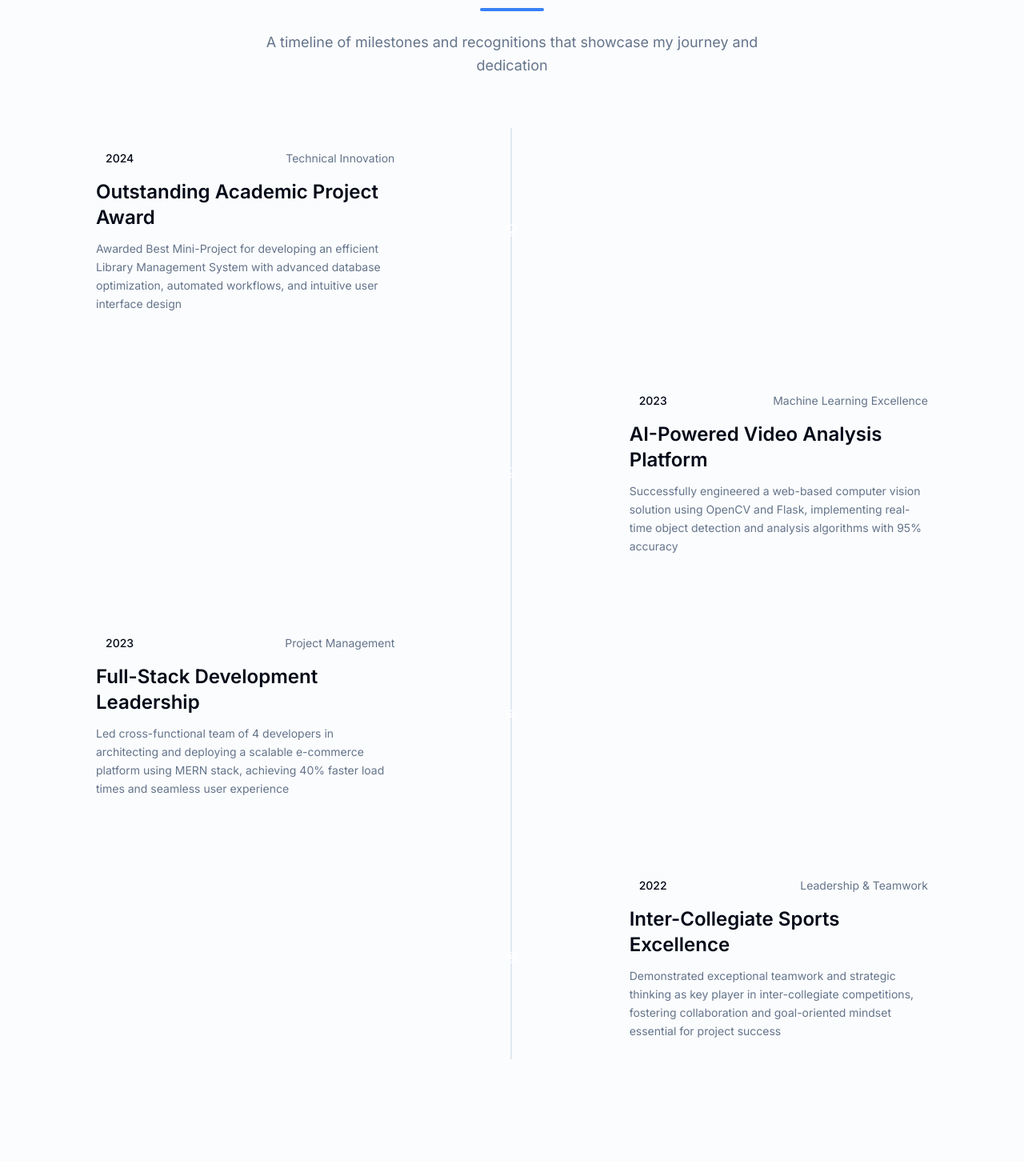
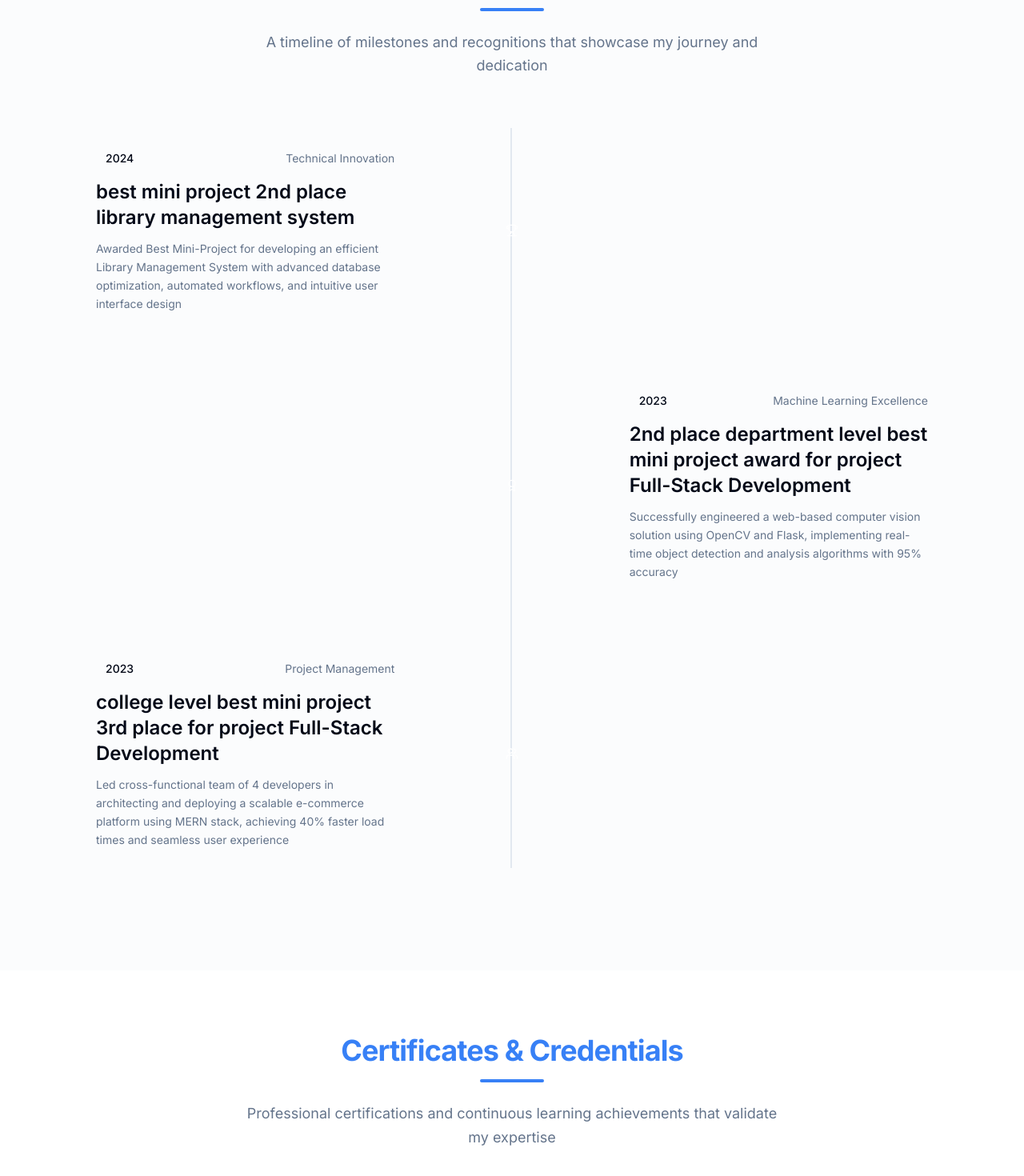
Before and after one commit to m-tanusree-reddy/tanusree-portfolio, a React (Vite) app: page / in a window 1280 px wide. Shown: the part 4325-5795 px from the top of the page at 80% size. Built offline with nearby package versions, Linux system fonts and the light colour scheme; the HTML template or start-up script is replaced by a standard one.

Commit message:
Refactor achievements section

```diff
--- a/src/components/portfolio/AchievementsSection.tsx
+++ b/src/components/portfolio/AchievementsSection.tsx
@@ -25,7 +25,7 @@ const AchievementsSection = () => {
   const achievements = [
     {
       year: "2024",
-      title: "Outstanding Academic Project Award",
+      title: "best mini project 2nd place library management system",
       category: "Technical Innovation",
       description: "Awarded Best Mini-Project for developing an efficient Library Management System with advanced database optimization, automated workflows, and intuitive user interface design",
       icon: Trophy,
@@ -33,7 +33,7 @@ const AchievementsSection = () => {
     },
     {
       year: "2023",
-      title: "AI-Powered Video Analysis Platform",
+      title: "2nd place department level best mini project award for project Full-Stack Development",
       category: "Machine Learning Excellence",
       description: "Successfully engineered a web-based computer vision solution using OpenCV and Flask, implementing real-time object detection and analysis algorithms with 95% accuracy",
       icon: Award,
@@ -41,19 +41,11 @@ const AchievementsSection = () => {
     },
     {
       year: "2023",
-      title: "Full-Stack Development Leadership",
+      title: "college level best mini project 3rd place for project Full-Stack Development",
       category: "Project Management",
       description: "Led cross-functional team of 4 developers in architecting and deploying a scalable e-commerce platform using MERN stack, achieving 40% faster load times and seamless user experience",
       icon: Users,
       color: "growth-green"
-    },
-    {
-      year: "2022",
-      title: "Inter-Collegiate Sports Excellence",
-      category: "Leadership & Teamwork",
-      description: "Demonstrated exceptional teamwork and strategic thinking as key player in inter-collegiate competitions, fostering collaboration and goal-oriented mindset essential for project success",
-      icon: Medal,
-      color: "trust-blue"
     }
   ];
 
```
